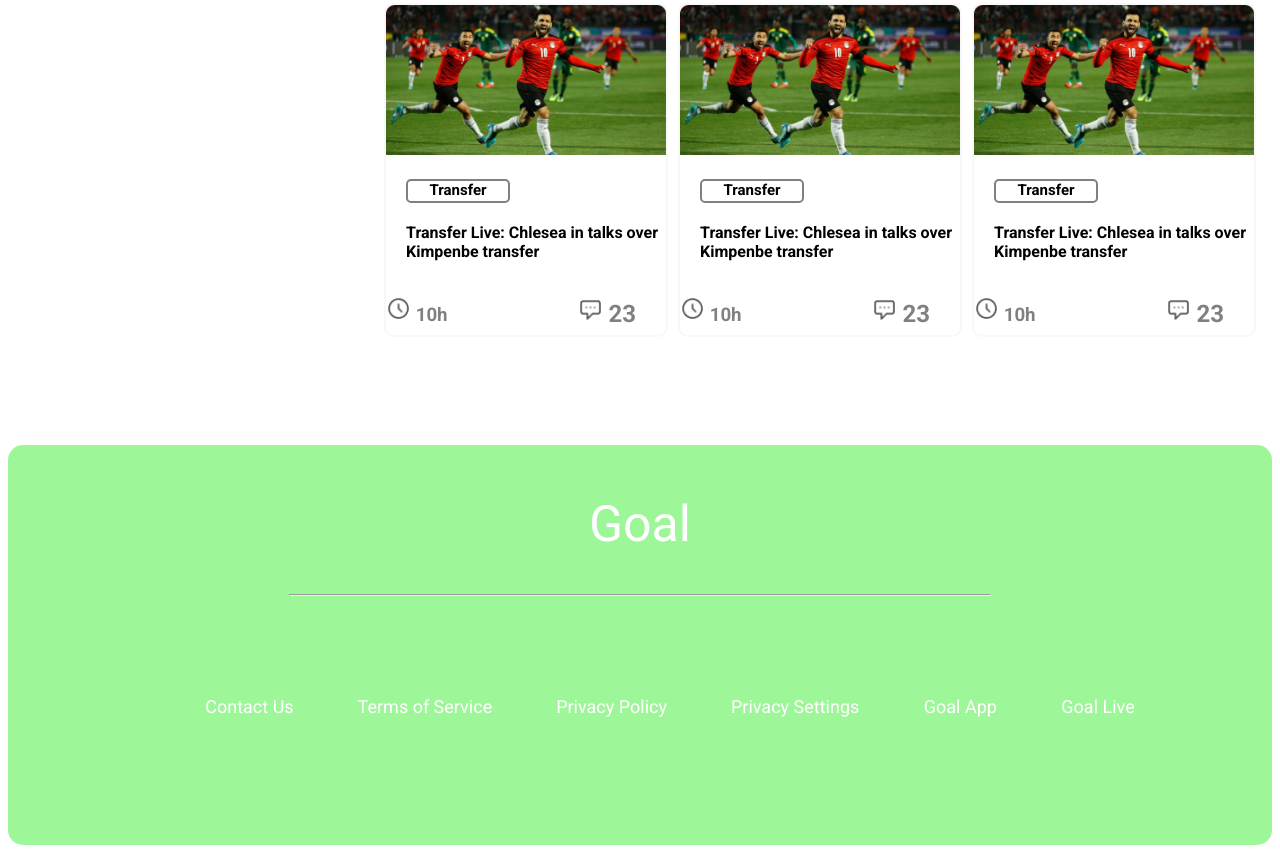
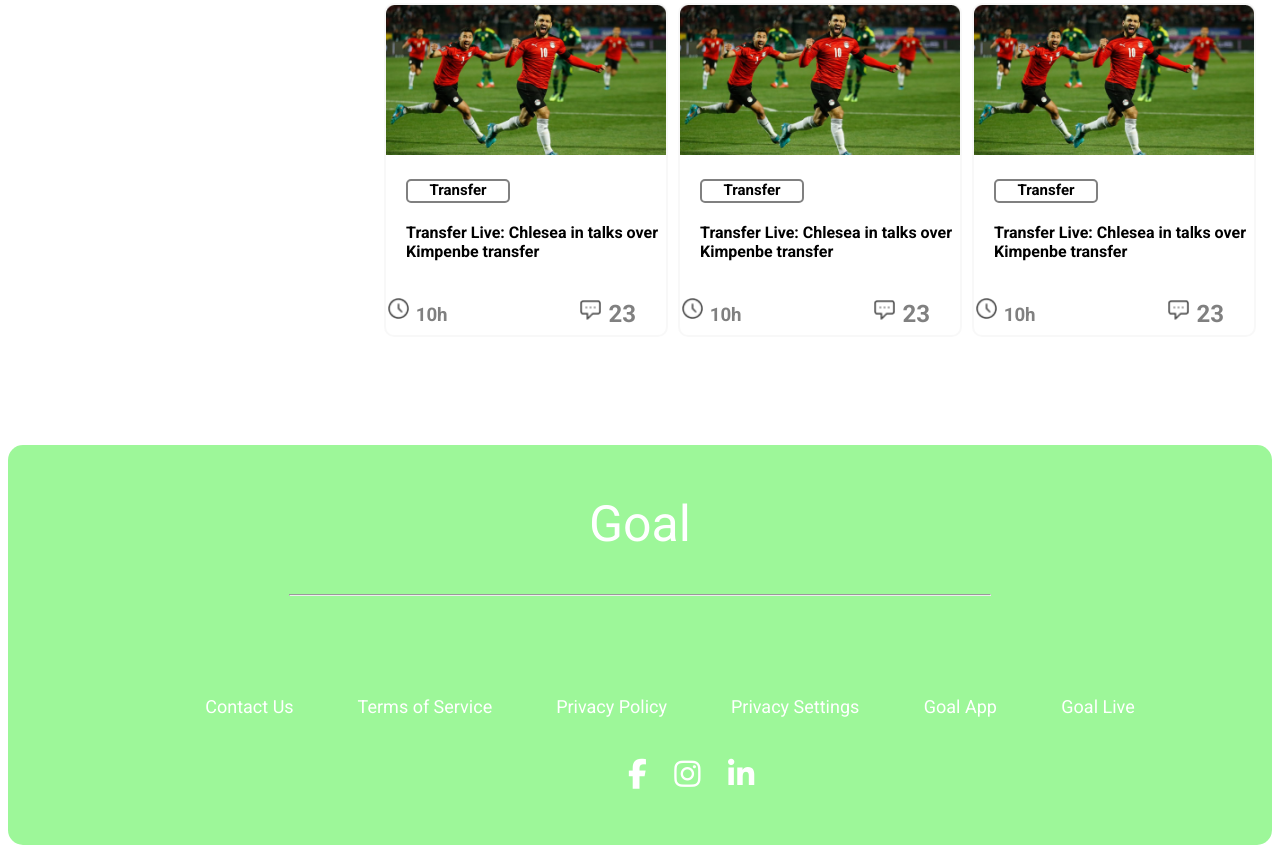
Before and after one commit to atnishat/Assignment-2, a plain HTML site: page index.html in a window 1280 px wide. Shown: the part 1505-2358 px from the top of the page. Drawn offline with Linux system fonts and the light colour scheme.

Commit message:
social icons

```diff
--- a/index.html
+++ b/index.html
@@ -249,6 +249,16 @@
                                 <a href="">Goal Live</a>
                               </div>
 
+                              <div class="social-link">
+                                <a href="https://www.facebook.com/" target="_blank"><i class="fa fa-facebook"></i></a>
+                                <a href="https://www.instagram.com/" target="_blank"><i class="fa fa-instagram"></i></a>
+                                <a href="https://www.linkedin.com/" ><i class="fa fa-linkedin"></i></a>
+
+                            </div>
+
+
+
+
                         </section>
 
 
```
